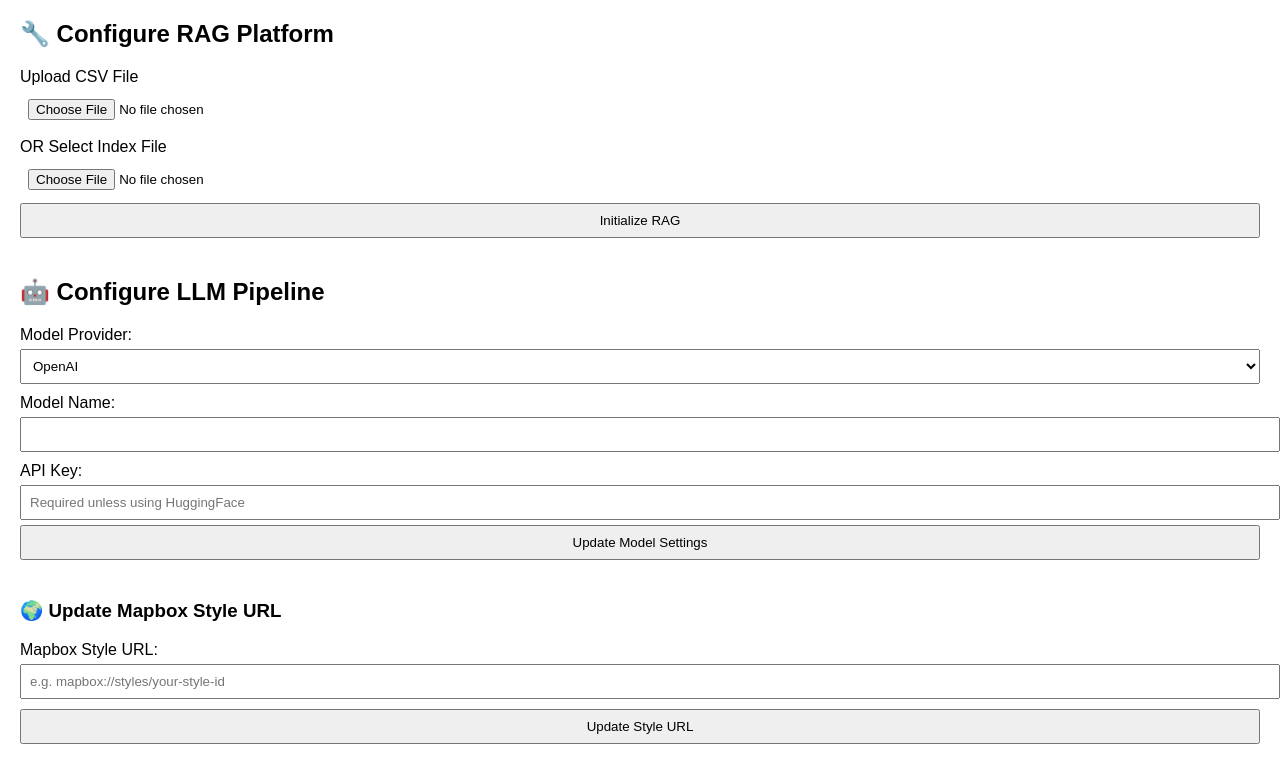
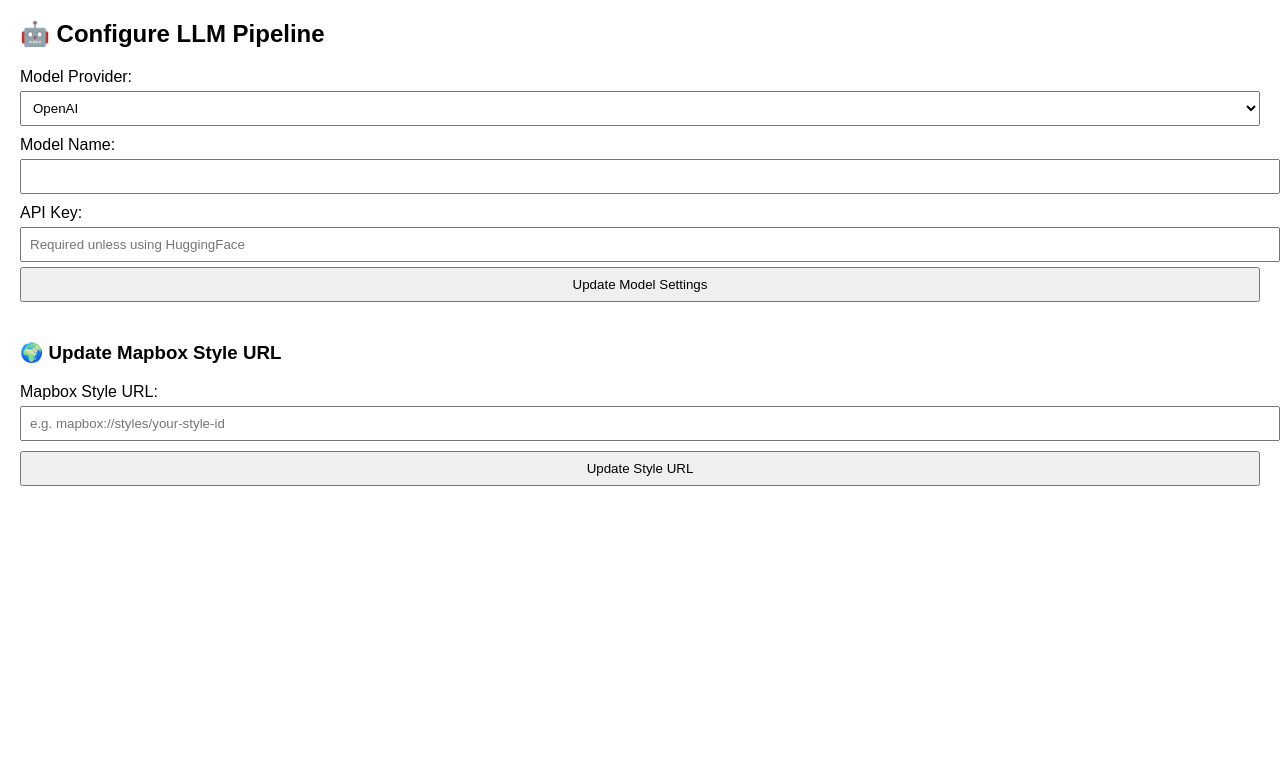
Before and after one commit to XtraBros/smart-itinerary-planner, a Flask app: page /settings in a window 1280 px wide. Shown: the top 783 px of the page. Run offline with Flask 3, Linux system fonts and the light colour scheme; parts of the project's set-up code (start-up, migrations or seed data) failed here and were passed over.

Commit message:
remove rag management from config page

```diff
--- a/templates/customization-page.html
+++ b/templates/customization-page.html
@@ -15,19 +15,6 @@
   </style>
 </head>
 <body>
-
-  <h2>🔧 Configure RAG Platform</h2>
-  <div class="section">
-    <label>Upload CSV File</label>
-    <input type="file" id="csvUpload" accept=".csv" />
-
-    <label>OR Select Index File</label>
-    <input type="file" id="indexUpload" accept=".faiss" />
-
-    <button onclick="uploadRAGConfig()">Initialize RAG</button>
-    <div id="rag-status" class="status-message"></div>
-  </div>
-
   <h2>🤖 Configure LLM Pipeline</h2>
   <div class="section">
     <form id="model-config-form">
@@ -60,33 +47,6 @@
   </div>
 
   <script>
-    // RAG initialization handler
-    async function uploadRAGConfig() {
-      const csvFile = document.getElementById('csvUpload').files[0];
-      const indexFile = document.getElementById('indexUpload').files[0];
-      const formData = new FormData();
-
-      if (csvFile) formData.append("csv", csvFile);
-      if (indexFile) formData.append("index", indexFile);
-
-      const status = document.getElementById('rag-status');
-      status.textContent = '⏳ Initializing...';
-
-      try {
-        const res = await fetch('/api/init_rag', {
-          method: 'POST',
-          body: formData
-        });
-        const data = await res.json();
-        status.textContent = `✅ RAG initialized: ${data.message}`;
-        status.className = "status-message success";
-      } catch (err) {
-        status.textContent = `❌ Failed to initialize RAG`;
-        status.className = "status-message error";
-        console.error(err);
-      }
-    }
-
     // LLM config update handler
     document.getElementById('model-config-form').addEventListener('submit', async (e) => {
       e.preventDefault();
```
